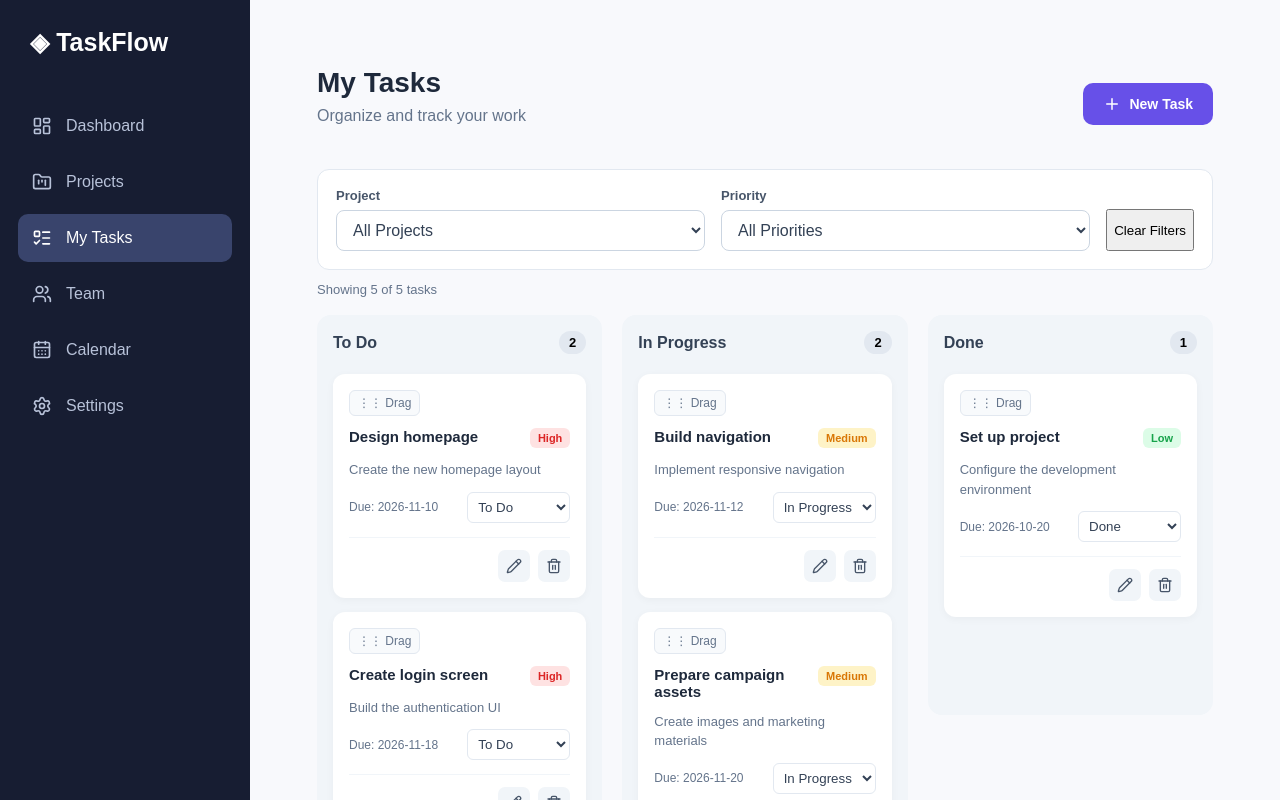
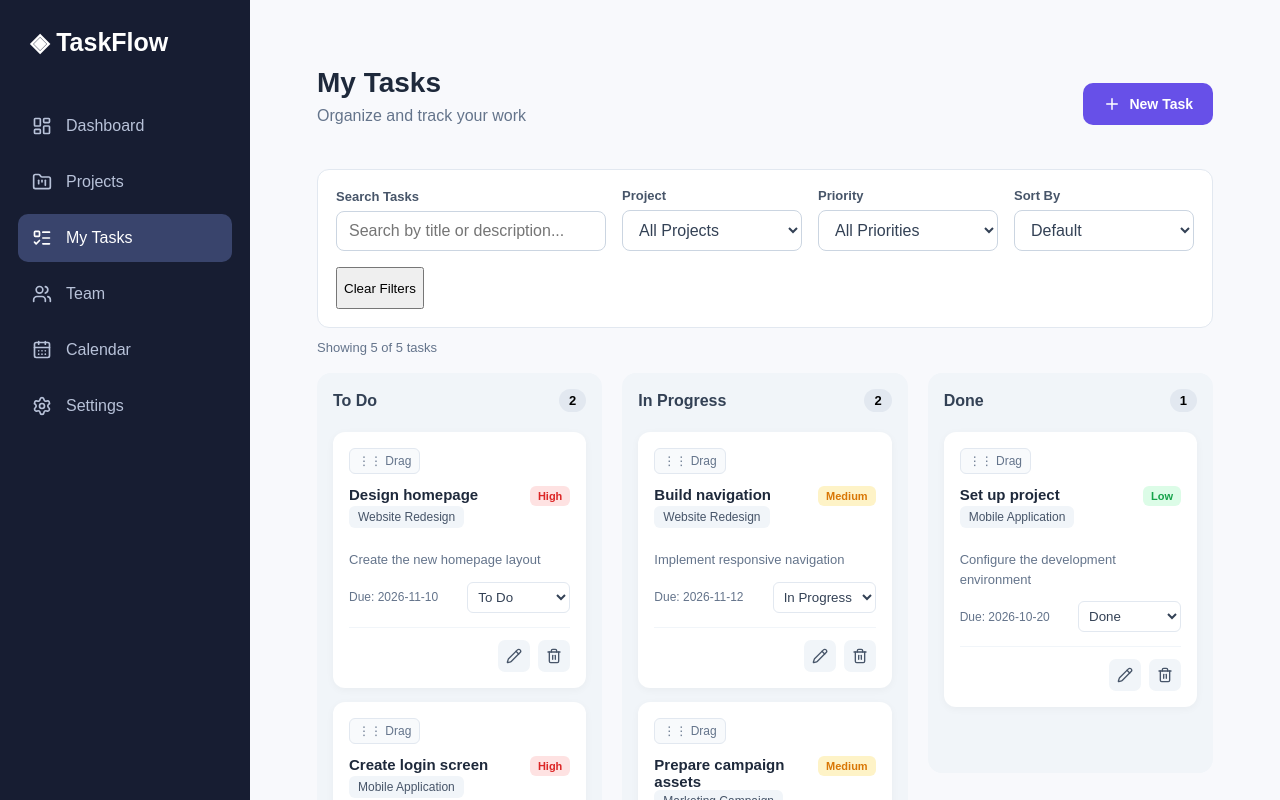
Before and after one commit to gil75r/taskflow, a React (Vite) app: page /tasks in a window 1280 px wide. Shown: the top 800 px of the page. Built offline with nearby package versions, Linux system fonts and the light colour scheme.

Commit message:
Add task search sorting and project labels

```diff
--- a/src/App.css
+++ b/src/App.css
@@ -824,6 +824,47 @@ nav-disabled
   margin: 0 0 18px;
 }
 
+/* Search Input */
+
+.task-search-field
+{
+  flex: 2;
+  min-width: 240px;
+}
+
+.task-filter-field input
+{
+  width: 100%;
+  padding: 10px 12px;
+  border: 1px solid #cbd5e1;
+  border-radius: 8px;
+  background: white;
+  color: #334155;
+  font: inherit;
+}
+
+.task-filter-field input:focus, .task-filter-field select:focus
+{
+  outline: 2px solid #6750e8;
+  outline-offset: 1px;
+}
+
+/* Project Label on Task Card */
+
+.task-project-name
+{
+  display: inline-flex;
+  align-items: center;
+  width: fit-content;
+  margin-bottom: 10px;
+  padding: 4px 9px;
+  background: #f1f5f9;
+  color: #475569;
+  border-radius: 6px;
+  font-size: 12px;
+  font-weight: 500;
+}
+
 /* Responsive */
 
 @media(max-width: 1100px)
@@ -941,4 +982,11 @@ nav-disabled
     min-width: 0;
     flex: initial;
   }
+
+  .task-search-field
+  {
+    min-width: 0;
+    width: 100%;
+    flex: initial;
+  }
 }
--- a/src/components/TaskCard.tsx
+++ b/src/components/TaskCard.tsx
@@ -2,6 +2,7 @@ import { Pencil, Trash2 } from 'lucide-react';
 import type { Task, TaskStatus } from '../types';
 import { useDraggable } from '@dnd-kit/core';
 import type { CSSProperties } from 'react';
+import { useProjects } from '../context/ProjectsContext';
 
 interface TaskCardProps
 {
@@ -38,6 +39,13 @@ export default function TaskCard
     position: 'relative'
   };
 
+  const { projects }=useProjects();
+
+  const project=projects.find
+  (
+    project=> project.id===task.projectId
+  );
+
   return(
     <article ref={setNodeRef} className="task-card" style={style}>
       <button
@@ -57,6 +65,15 @@ export default function TaskCard
           {task.priority}
         </span>
       </div>
+
+      {
+        project &&
+        (
+          <span className="task-project-name">
+            {project.name}
+          </span>
+        )
+      }
 
       <p className="task-description">
         {task.description}
--- a/src/pages/Tasks.tsx
+++ b/src/pages/Tasks.tsx
@@ -7,6 +7,58 @@ import KanbanColumn from '../components/KanbanColumn';
 import TaskForm from '../components/TaskForm';
 import { DndContext, PointerSensor, KeyboardSensor, useSensor, useSensors, closestCorners,
   type DragEndEvent } from '@dnd-kit/core';
+
+type TaskSortOption=
+  | 'default'
+  | 'due-date-asc'
+  | 'due-date-desc'
+  | 'priority-high'
+  | 'priority-low';
+
+const priorityOrder={ low: 1, medium: 2, high: 3 };
+
+function sortTasks(tasks: Task[], sortBy: TaskSortOption): Task[]
+{
+    const sortedTasks=[...tasks];
+
+    switch(sortBy)
+    {
+        case 'due-date-asc':
+        return sortedTasks.sort((a, b)=>
+        {
+            if(!a.dueDate) return 1;
+            if(!b.dueDate) return -1;
+
+            return a.dueDate.localeCompare(b.dueDate);
+        });
+
+        case 'due-date-desc':
+        return sortedTasks.sort((a, b)=>
+        {
+            if(!a.dueDate) return 1;
+            if(!b.dueDate) return -1;
+
+            return b.dueDate.localeCompare(a.dueDate);
+        });
+
+        case 'priority-high':
+        return sortedTasks.sort
+        (
+            (a, b)=>
+            priorityOrder[b.priority]-priorityOrder[a.priority]
+        );
+
+        case 'priority-low':
+        return sortedTasks.sort
+        (
+            (a, b)=>
+            priorityOrder[a.priority]-priorityOrder[b.priority]
+        );
+
+        default:
+        return sortedTasks;
+    }
+}
 
 export default function Tasks()
 {
@@ -18,13 +70,14 @@ export default function Tasks()
         deleteTask,
         changeTaskStatus
     }=useTasks();
-
     const { projects }=useProjects();
 
     const [showForm, setShowForm]=useState(false);
     const [editingTask, setEditingTask]=useState<Task | null>(null);
     const [selectedProject, setSelectedProject]=useState<number | 'all'>('all');
     const [selectedPriority, setSelectedPriority]=useState<TaskPriority | 'all'>('all');
+    const [searchQuery, setSearchQuery]=useState('');
+    const [sortBy, setSortBy]=useState<TaskSortOption>('default');
 
     function openNewTaskForm()
     {
@@ -135,12 +188,21 @@ export default function Tasks()
             selectedPriority==='all' ||
             task.priority===selectedPriority;
 
+        const normalizedSearch=searchQuery.trim().toLowerCase();
+
+        const matchesSearch=
+            task.title.toLowerCase().includes(normalizedSearch) ||
+            task.description.toLowerCase().includes(normalizedSearch);
+
         return(
             projectExists &&
             matchesProject &&
-            matchesPriority
+            matchesPriority &&
+            matchesSearch
         );
     });
+
+    const displayedTasks=sortTasks(filteredTasks, sortBy);
 
     return(
         <div className="tasks-page">
@@ -168,8 +230,20 @@ export default function Tasks()
                     </p>
                 )
             }
+{/* חחחחח */}
+            <div className="task-filters">
+                <div className="task-filter-field task-search-field">
+                    <label htmlFor="search-tasks">Search Tasks</label>
 
-            <div className="task-filters">
+                    <input
+                        id="search-tasks"
+                        type="search"
+                        placeholder="Search by title or description..."
+                        value={searchQuery}
+                        onChange={event=> setSearchQuery(event.target.value)}
+                    />
+                </div>
+
                 <div className="task-filter-field">
                     <label htmlFor="filter-project">Project</label>
 
@@ -205,15 +279,35 @@ export default function Tasks()
                     <select
                         id="filter-priority"
                         value={selectedPriority}
-                        onChange={event=> setSelectedPriority
+                        onChange={event=>
+                            setSelectedPriority
                             (
                                 event.target.value as TaskPriority | 'all'
-                        )}
+                            )
+                        }
                     >
                         <option value="all">All Priorities</option>
                         <option value="high">High</option>
                         <option value="medium">Medium</option>
                         <option value="low">Low</option>
+                    </select>
+                </div>
+
+                <div className="task-filter-field">
+                    <label htmlFor="sort-tasks">Sort By</label>
+
+                    <select
+                        id="sort-tasks"
+                        value={sortBy}
+                        onChange={event=>
+                            setSortBy(event.target.value as TaskSortOption)
+                        }
+                    >
+                        <option value="default">Default</option>
+                        <option value="due-date-asc">Due Date: Earliest First</option>
+                        <option value="due-date-desc">Due Date: Latest First</option>
+                        <option value="priority-high">Priority: High to Low</option>
+                        <option value="priority-low">Priority: Low to High</option>
                     </select>
                 </div>
 
@@ -224,10 +318,13 @@ export default function Tasks()
                     {
                         setSelectedProject('all');
                         setSelectedPriority('all');
+                        setSearchQuery('');
+                        setSortBy('default');
                     }}
                 >
                     Clear Filters
                 </button>
+
             </div>
 
             <p className="filter-results">
@@ -243,7 +340,7 @@ export default function Tasks()
                     <KanbanColumn
                         title="To Do"
                         status="todo"
-                        tasks={filteredTasks}
+                        tasks={displayedTasks}
                         onStatusChange={changeTaskStatus}
                         onEdit={openEditTaskForm}
                         onDelete={handleDelete}
@@ -252,7 +349,7 @@ export default function Tasks()
                     <KanbanColumn
                         title="In Progress"
                         status="in-progress"
-                        tasks={filteredTasks}
+                        tasks={displayedTasks}
                         onStatusChange={changeTaskStatus}
                         onEdit={openEditTaskForm}
                         onDelete={handleDelete}
@@ -261,7 +358,7 @@ export default function Tasks()
                     <KanbanColumn
                         title="Done"
                         status="done"
-                        tasks={filteredTasks}
+                        tasks={displayedTasks}
                         onStatusChange={changeTaskStatus}
                         onEdit={openEditTaskForm}
                         onDelete={handleDelete}
```
Lines whose indentation alone changed are shown as unchanged.
